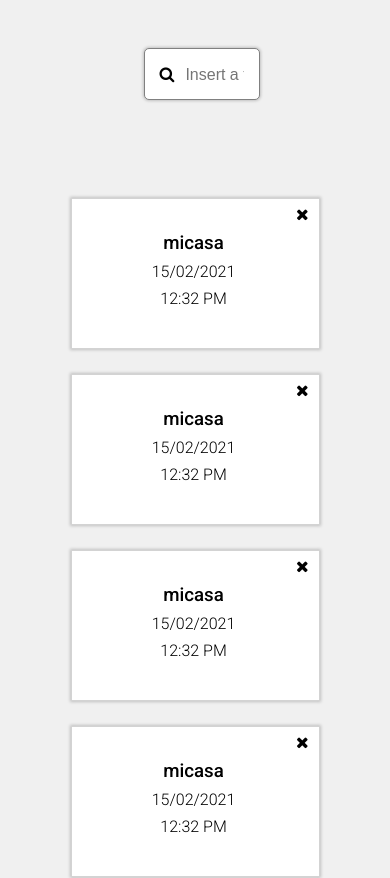
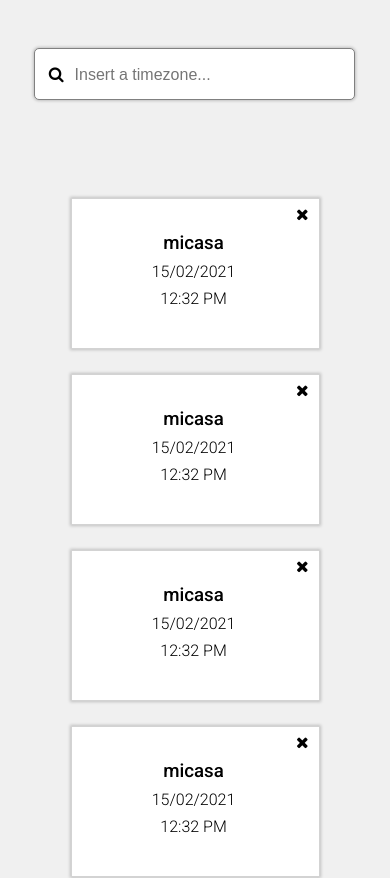
Before and after one commit to samuelfagundez/psf-coderio-interview-frontend, a React (Create React App) app: page / in a window 390 px wide. Shown: the top 878 px of the page. Built offline with nearby package versions, Linux system fonts and the light colour scheme.

Commit message:
Responsive design

```diff
--- a/src/client/css/Timezones/PageStyles.css
+++ b/src/client/css/Timezones/PageStyles.css
@@ -8,13 +8,14 @@
 
 .timezoneBoxesContainer {
   width: 100%;
-  display: flex;
+  display: grid;
+  grid-template-columns: 1fr 1fr 1fr;
   justify-content: space-around;
   flex-wrap: wrap;
 }
 
-@media only screen and (max-width: 767px) {
-  .Icon {
-    width: 30px;
+@media only screen and (max-width: 950px) {
+  .timezoneBoxesContainer {
+    display: flex;
     }
 }
--- a/src/client/css/Timezones/SearchbarStyles.css
+++ b/src/client/css/Timezones/SearchbarStyles.css
@@ -32,8 +32,9 @@
     left: 30px;
 }
 
-@media only screen and (max-width: 767px) {
-  .Icon {
-    width: 30px;
+@media only screen and (max-width: 950px) {
+  .searchBarContainer {
+    width: 90%;
+    padding-right: 16px;
     }
 }
```
